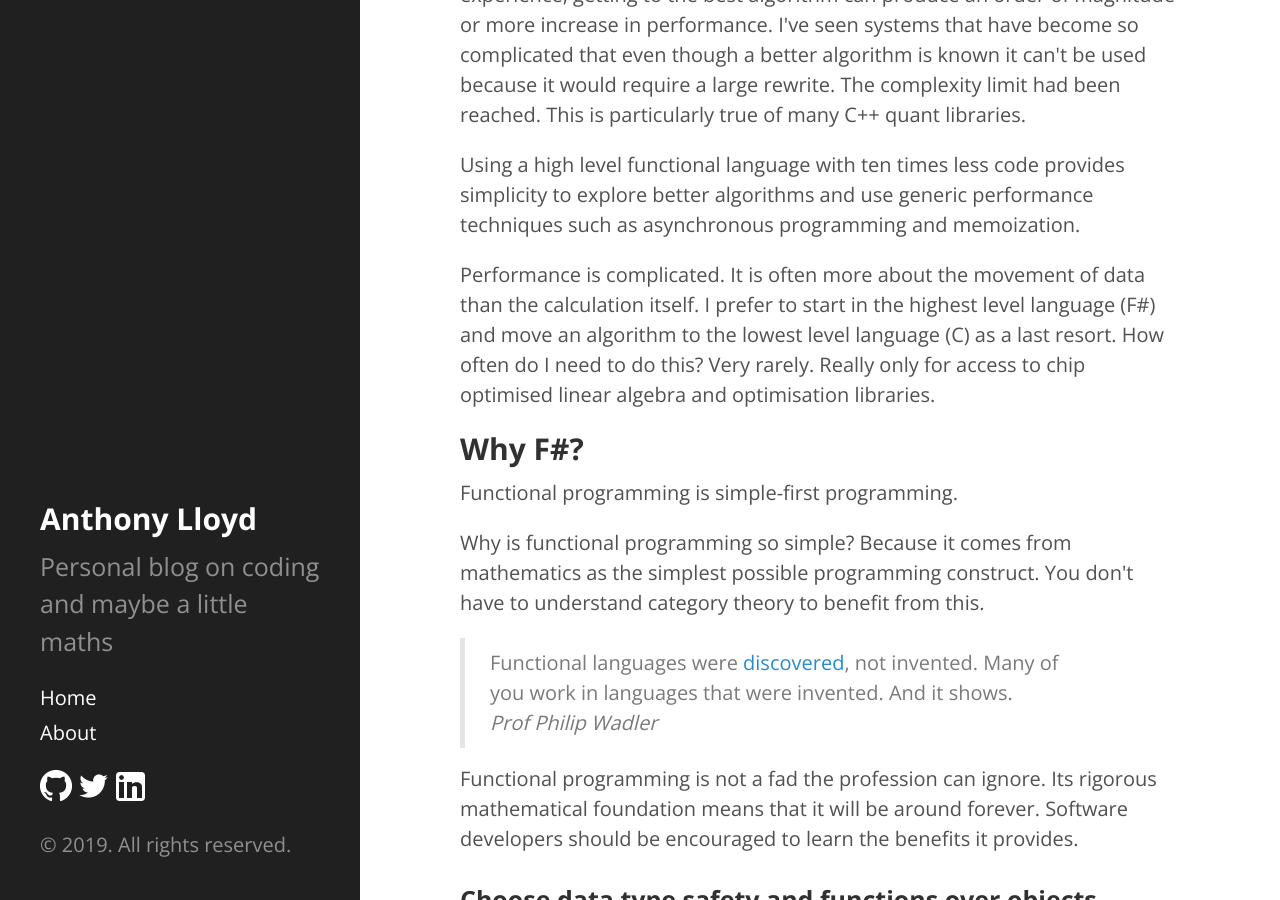
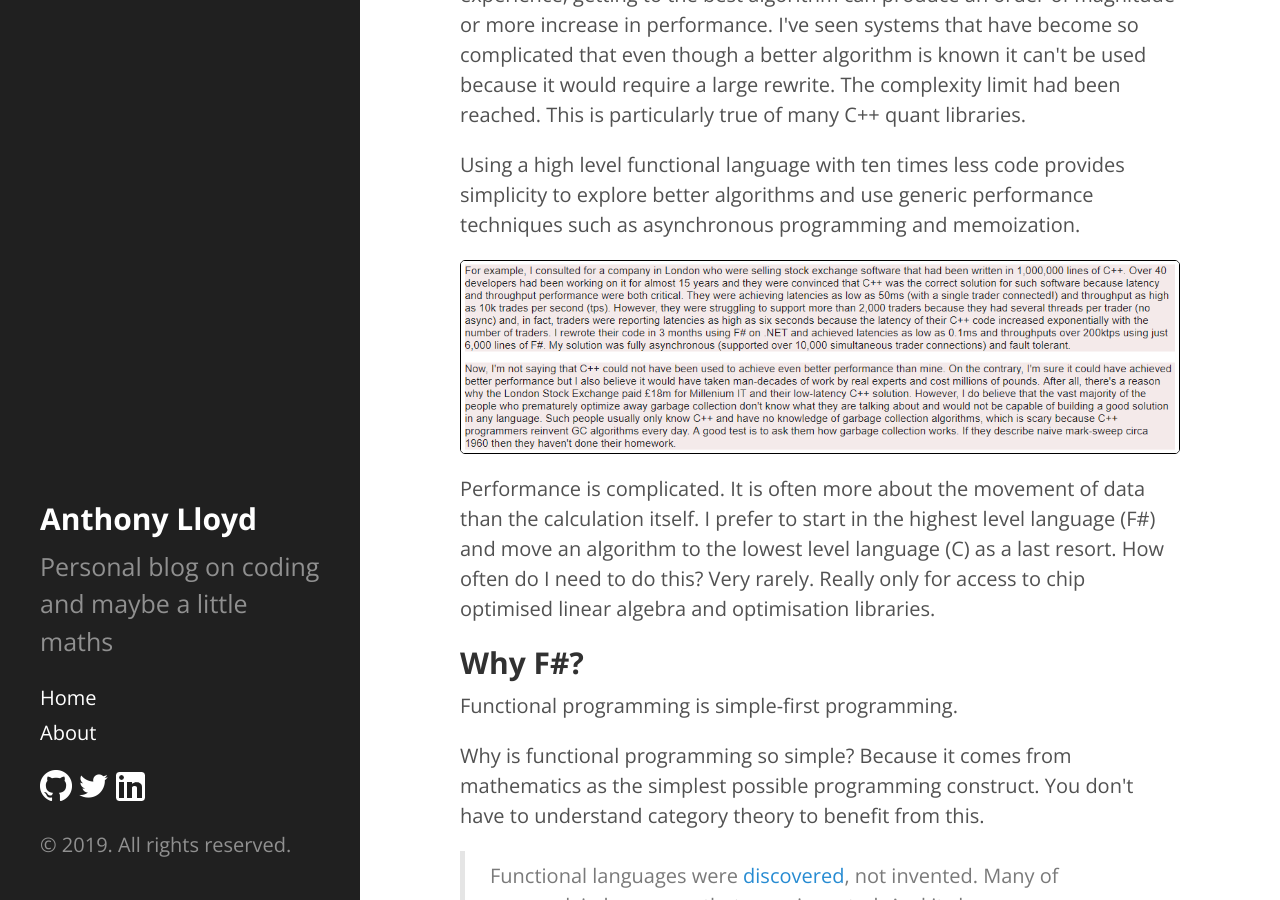
Before and after one commit to AnthonyLloyd/AnthonyLloyd.github.io, a Jekyll site: the page built from _posts/2016-09-09-managing-complexity.html, in a window 1280 px wide and 900 px high, scrolled down 3310 px. Built offline with Jekyll 4.4.1, drawn with Linux system fonts in a browser that asks for light colours; some web fonts are replaced; comment, search, counter and statistics services are not loaded.

Commit message:
add c++ story

```diff
--- a/_posts/2016-09-09-managing-complexity.html
+++ b/_posts/2016-09-09-managing-complexity.html
@@ -74,6 +74,7 @@
 I've seen systems that have become so complicated that even though a better algorithm is known it can't be used because it would require a large rewrite.
 The complexity limit had been reached. This is particularly true of many C++ quant libraries.</p>
 <p>Using a high level functional language with ten times less code provides simplicity to explore better algorithms and use generic performance techniques such as asynchronous programming and memoization.</p>
+<img style="border:1px solid black" src="/{{site.baseurl}}public/perf/cpp.png" title="C++"/>
 <p>Performance is complicated. It is often more about the movement of data than the calculation itself.
 I prefer to start in the highest level language (F#) and move an algorithm to the lowest level language (C) as a last resort.
 How often do I need to do this? Very rarely. Really only for access to chip optimised linear algebra and optimisation libraries.</p>
```
Also changed, not shown: public/perf/cpp.png (added), 2 other files.
